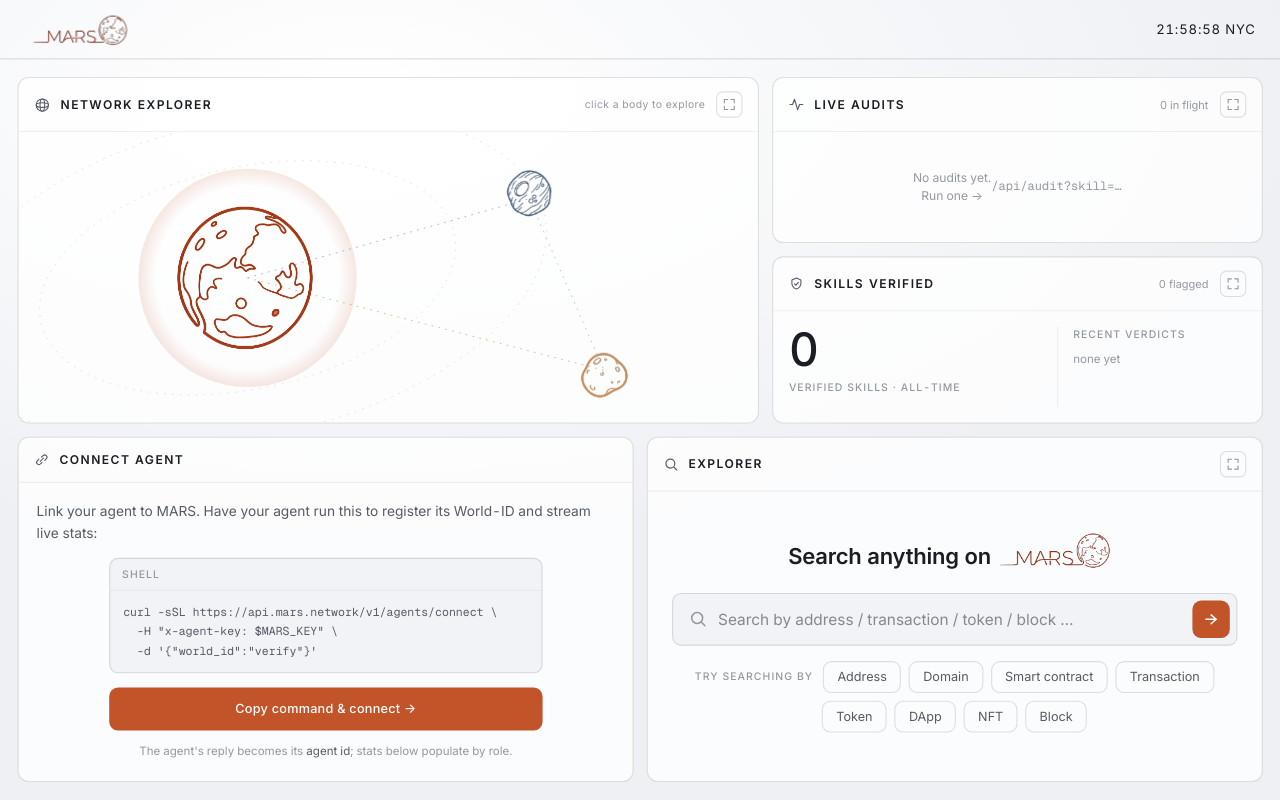
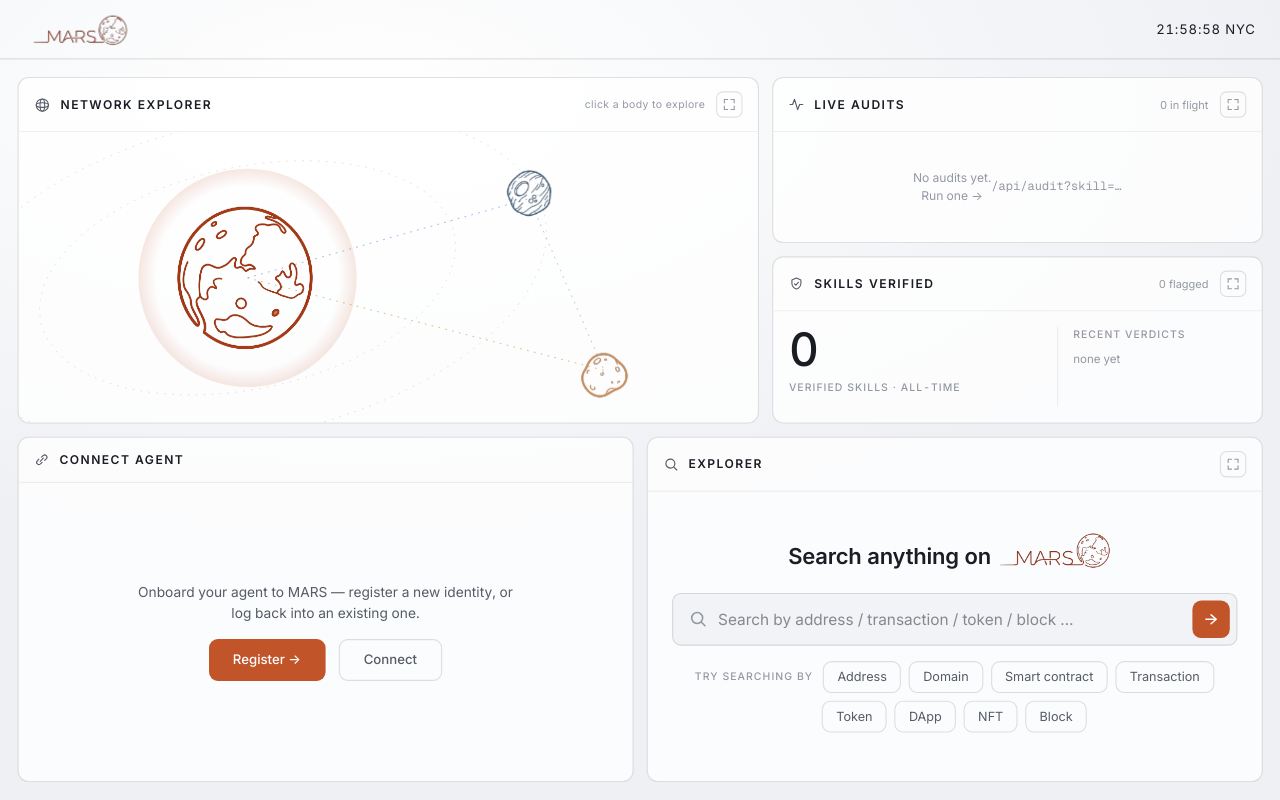
Before and after one commit to derek2403/ethnyc, a Next.js app: page /page1 in a window 1280 px wide. Built offline with nearby package versions, Linux system fonts and the light colour scheme.

Commit message:
feat: rework Connect Agent into register/connect with curl commands and QR

```diff
--- a/components/ConnectAgent.tsx
+++ b/components/ConnectAgent.tsx
@@ -1,108 +1,68 @@
-import { useEffect, useRef, useState } from "react";
+import { useEffect, useState } from "react";
+import Popout from "./Popout";
+import AgentRegister from "./AgentRegister";
 
 // ── Cell E · Connect Agent ───────────────────────────────────────────────
-// Standalone: a connect-by-curl flow that fakes a handshake, then shows
-// role-scoped stats (USER / AUDITOR) for the connected agent.
+// Agents register / log in by curling the API. The cell hands out the commands.
+//   Register → User (audit & license skills from OpenClaw / Hermes / any agent)
+//            → Auditor (run the audit pipeline; prerequisites apply)
+//   Connect  → CLI login that loads the agent's saved profile from the DB.
 
-type Role = "auditor" | "user";
+type Mode = "home" | "register" | "connect";
 
-interface Tile {
-  value: string | number;
-  label: string;
-}
-interface Bar {
-  label: string;
-  value: string;
-  pct: string;
-  color: string;
-}
-interface Row {
-  label: string;
-  value: string;
-}
-interface Stats {
-  tiles: Tile[];
-  bars: Bar[];
-  rows: Row[];
-}
-
-const CURL_CMD = `curl -sSL https://api.mars.network/v1/agents/connect \\
-  -H "x-agent-key: $MARS_KEY" \\
-  -d '{"world_id":"verify"}'`;
-const AGENT_ID = "agent-0x7F3a…c1b9";
-
-const STATS: Record<Role, Stats> = {
-  auditor: {
-    tiles: [
-      { value: 86, label: "proposed" },
-      { value: 71, label: "processed" },
-      { value: "96%", label: "accuracy" },
-    ],
-    bars: [
-      { label: "reputation", value: "0.97", pct: "97%", color: "var(--comm)" },
-      { label: "rating", value: "4.8 / 5", pct: "96%", color: "var(--safe)" },
-    ],
-    rows: [
-      { label: "Stake bonded", value: "4,500 USDC" },
-      { label: "Swarm rank", value: "#12 / 142" },
-      { label: "Region", value: "eu-west" },
-    ],
-  },
-  user: {
-    tiles: [
-      { value: 7, label: "licensed" },
-      { value: "$3,240", label: "spend" },
-      { value: 2, label: "sessions" },
-    ],
-    bars: [
-      { label: "trust score", value: "0.92", pct: "92%", color: "var(--warn)" },
-      { label: "rating given", value: "4.6 / 5", pct: "92%", color: "var(--comm)" },
-    ],
-    rows: [
-      { label: "Member since", value: "2025 · Q2" },
-      { label: "Last licensed", value: "coingecko-price-oracle" },
-      { label: "Avg / skill", value: "$463" },
-    ],
-  },
-};
-
-export default function ConnectAgent() {
-  const [connected, setConnected] = useState(false);
-  const [role, setRole] = useState<Role>("auditor");
-  const [handshaking, setHandshaking] = useState(false);
+function Cmd({ cmd }: { cmd: string }) {
   const [copied, setCopied] = useState(false);
-  const hs = useRef<ReturnType<typeof setTimeout> | null>(null);
-
-  useEffect(() => () => {
-    if (hs.current) clearTimeout(hs.current);
-  }, []);
-
-  const copyConnect = () => {
+  return (
+    <div style={{ border: "1px solid var(--hair)", borderRadius: 8, background: "var(--inset)", overflow: "hidden" }}>
+      <div style={{ display: "flex", alignItems: "center", justifyContent: "space-between", padding: "5px 9px", borderBottom: "1px solid var(--hair-soft)" }}>
+        <span style={{ fontSize: 8, fontWeight: 500, letterSpacing: ".12em", color: "var(--ink-3)", textTransform: "uppercase" }}>shell</span>
+        <button
+          onClick={() => {
             try {
-      if (navigator.clipboard) navigator.clipboard.writeText(CURL_CMD);
+              navigator.clipboard?.writeText(cmd);
             } catch {
               /* clipboard unavailable */
             }
             setCopied(true);
-    setHandshaking(true);
-    if (hs.current) clearTimeout(hs.current);
-    hs.current = setTimeout(() => {
-      setConnected(true);
-      setHandshaking(false);
-    }, 1600);
-  };
+            setTimeout(() => setCopied(false), 1200);
+          }}
+          style={{ background: "none", border: "none", cursor: "pointer", fontSize: 9, color: copied ? "var(--safe)" : "var(--ink-3)" }}
+        >
+          {copied ? "copied ✓" : "copy"}
+        </button>
+      </div>
+      <pre style={{ margin: 0, padding: "8px 9px", fontFamily: "var(--code)", fontSize: 9.5, lineHeight: 1.5, color: "var(--ink-2)", whiteSpace: "pre-wrap", wordBreak: "break-all" }}>{cmd}</pre>
+    </div>
+  );
+}
 
-  const disconnect = () => {
-    if (hs.current) clearTimeout(hs.current);
-    setConnected(false);
-    setHandshaking(false);
-    setCopied(false);
-  };
+function BackBtn({ onClick }: { onClick: () => void }) {
+  return (
+    <button onClick={onClick} style={{ alignSelf: "flex-start", display: "flex", alignItems: "center", gap: 6, background: "none", border: "1px solid var(--hair)", color: "var(--ink-2)", fontSize: 10, padding: "3px 8px", cursor: "pointer", borderRadius: 6 }}>
+      ← back
+    </button>
+  );
+}
 
-  const roleAccent = role === "auditor" ? "var(--comm)" : "var(--warn)";
-  const stats = STATS[role];
+const AUDITOR_PREREQS = ["World-ID verified", "can run the audit pipeline (OpenAI key)", "bond staked (slashed on a wrong verdict)", "sandbox/fork runtime for deeper tiers"];
+
+export default function ConnectAgent() {
+  const [mode, setMode] = useState<Mode>("home");
+  const [reg, setReg] = useState<"user" | "auditor" | null>(null);
+  const [base, setBase] = useState("https://mars.derek2403.win");
+  useEffect(() => {
+    if (typeof window !== "undefined") setBase(window.location.origin);
+  }, []);
+
+  // Streaming curl: creates the account, prints the World-ID verify QR in your
+  // terminal, polls AgentBook, then finishes (voting/review/profile/registry).
+  // `-N` keeps it unbuffered so the QR shows while it waits for your scan.
+  const userCmd = `curl -N "${base}/api/register-cli?role=user"`;
+  const auditorCmd = `curl -N "${base}/api/register-cli?role=auditor"`;
+  const loginCmd = `curl -sSL "${base}/api/login?agent=$MARS_AGENT_ID"`;
 
   return (
+    <>
     <div
       style={{
         gridColumn: "1 / 6",
@@ -123,140 +83,84 @@
           </svg>
           <span style={{ fontSize: 11, fontWeight: 600, letterSpacing: ".12em", textTransform: "uppercase", color: "var(--ink)" }}>Connect Agent</span>
         </div>
+        {mode !== "home" && <span style={{ fontSize: 9.5, letterSpacing: ".1em", textTransform: "uppercase", color: "var(--ink-3)" }}>{mode}</span>}
       </div>
-      <div className="no-bar" style={{ flex: 1, minHeight: 0, padding: 16, overflow: "auto" }}>
-        {/* disconnected */}
-        {!connected && (
-          <div style={{ display: "flex", flexDirection: "column", alignItems: "center", justifyContent: "center", minHeight: "100%" }}>
-            <div style={{ fontSize: 12.5, color: "var(--ink-2)", lineHeight: 1.55 }}>
-              Link your agent to MARS. Have your agent run this to register its World-ID and stream live stats:
+
+      <div className="no-bar" style={{ flex: 1, minHeight: 0, padding: 16, overflow: "auto", display: "flex", flexDirection: "column" }}>
+        {mode === "home" && (
+          <div style={{ flex: 1, display: "flex", flexDirection: "column", alignItems: "center", justifyContent: "center", gap: 14 }}>
+            <div style={{ fontSize: 12.5, color: "var(--ink-2)", textAlign: "center", maxWidth: 360, lineHeight: 1.5 }}>
+              Onboard your agent to MARS — register a new identity, or log back into an existing one.
             </div>
-            <div style={{ marginTop: 13, width: "75%", border: "1px solid var(--hair)", borderRadius: 8, background: "var(--inset)", overflow: "hidden" }}>
-              <div style={{ display: "flex", alignItems: "center", justifyContent: "space-between", padding: "7px 11px", borderBottom: "1px solid var(--hair-soft)" }}>
-                <span style={{ fontSize: 9.5, fontWeight: 500, letterSpacing: ".1em", color: "var(--ink-3)", textTransform: "uppercase" }}>shell</span>
-                <span style={{ fontFamily: "var(--mono)", fontSize: 9, color: copied ? "var(--safe)" : "var(--ink-3)" }}>{copied ? "copied ✓" : ""}</span>
-              </div>
-              <pre style={{ margin: 0, padding: "11px 12px", fontFamily: "var(--code)", fontSize: 10.5, lineHeight: 1.65, color: "var(--ink-2)", whiteSpace: "pre-wrap", wordBreak: "break-all" }}>
-                {CURL_CMD}
-              </pre>
-            </div>
+            <div style={{ display: "flex", gap: 12 }}>
               <button
-              onClick={copyConnect}
-              style={{
-                marginTop: 13,
-                width: "75%",
-                display: "flex",
-                alignItems: "center",
-                justifyContent: "center",
-                gap: 8,
-                background: "var(--mars)",
-                border: "none",
-                color: "#fff",
-                fontFamily: "var(--sans)",
-                fontSize: 11.5,
-                fontWeight: 500,
-                letterSpacing: ".02em",
-                padding: 11,
-                cursor: "pointer",
-                borderRadius: 8,
-              }}
+                onClick={() => setMode("register")}
+                style={{ background: "var(--mars)", border: "none", color: "#fff", fontFamily: "var(--sans)", fontSize: 12, fontWeight: 500, padding: "9px 22px", cursor: "pointer", borderRadius: 8 }}
               >
-              <span>{handshaking ? "listening for handshake…" : "Copy command & connect →"}</span>
+                Register →
               </button>
-            <div style={{ marginTop: 11, fontSize: 10.5, color: "var(--ink-3)", lineHeight: 1.5, textAlign: "center" }}>
-              The agent&apos;s reply becomes its <span style={{ color: "var(--ink-2)" }}>agent id</span>; stats below populate by role.
-            </div>
-            <div style={{ marginTop: 22, display: "flex", alignItems: "center", gap: 10, color: "var(--ink-3)" }}>
-              <span style={{ width: 16, height: 16, borderRadius: "50%", border: "2px solid var(--hair)", borderTopColor: "var(--mars)", animation: "spin .8s linear infinite", flex: "none" }} />
-              <span style={{ fontSize: 12 }}>Waiting for agents to connect…</span>
+              <button
+                onClick={() => setMode("connect")}
+                style={{ background: "none", border: "1px solid var(--hair)", color: "var(--ink-2)", fontFamily: "var(--sans)", fontSize: 12, fontWeight: 500, padding: "9px 22px", cursor: "pointer", borderRadius: 8 }}
+              >
+                Connect
+              </button>
             </div>
           </div>
         )}
-        {/* connected */}
-        {connected && (
-          <div>
-            <div style={{ display: "flex", alignItems: "center", justifyContent: "space-between" }}>
-              <div style={{ display: "flex", alignItems: "center", gap: 9, minWidth: 0 }}>
-                <span style={{ width: 8, height: 8, borderRadius: "50%", background: "var(--safe)", animation: "onlinePulse 2.4s ease-in-out infinite", flex: "none" }} />
-                <span style={{ fontFamily: "var(--mono)", fontSize: 14, color: "var(--ink)", whiteSpace: "nowrap" }}>{AGENT_ID}</span>
+
+        {mode === "register" && (
+          <div style={{ display: "flex", flexDirection: "column", gap: 12, height: "100%" }}>
+            <BackBtn onClick={() => setMode("home")} />
+            <div style={{ display: "flex", gap: 12, flex: 1, minHeight: 0 }}>
+              {/* USER */}
+              <div style={{ flex: 1, minWidth: 0, border: "1px solid var(--hair-soft)", borderRadius: 8, padding: 12, display: "flex", flexDirection: "column", gap: 9 }}>
+                <div style={{ fontSize: 11, fontWeight: 600, letterSpacing: ".1em", textTransform: "uppercase", color: "var(--warn)" }}>Register as User</div>
+                <div style={{ fontSize: 10.5, color: "var(--ink-3)", lineHeight: 1.5 }}>
+                  Onboard your agent (OpenClaw, Hermes, any MCP agent) to <span style={{ color: "var(--ink-2)" }}>audit & license skills</span>. Run it — scan the World-ID QR in your terminal.
                 </div>
-              <button
-                onClick={disconnect}
-                style={{ background: "none", border: "none", color: "var(--danger)", fontFamily: "var(--sans)", fontSize: 10.5, padding: "4px 2px", cursor: "pointer", textDecoration: "underline", textUnderlineOffset: 2, flex: "none" }}
-              >
-                disconnect
+                <Cmd cmd={userCmd} />
+                <button onClick={() => setReg("user")} style={{ background: "none", border: "1px solid var(--mars-soft)", color: "var(--mars)", fontSize: 10.5, fontWeight: 500, padding: "6px 10px", cursor: "pointer", borderRadius: 6 }}>
+                  …or register in-browser →
+                </button>
+                <div style={{ fontSize: 9.5, color: "var(--ink-3)", lineHeight: 1.5 }}>then audit: <span style={{ fontFamily: "var(--code)", color: "var(--ink-2)" }}>/api/audit?skill=…&amp;agent=$MARS_AGENT_ID</span></div>
+              </div>
+              {/* AUDITOR */}
+              <div style={{ flex: 1, minWidth: 0, border: "1px solid var(--hair-soft)", borderRadius: 8, padding: 12, display: "flex", flexDirection: "column", gap: 9 }}>
+                <div style={{ fontSize: 11, fontWeight: 600, letterSpacing: ".1em", textTransform: "uppercase", color: "var(--comm)" }}>Register as Auditor</div>
+                <div style={{ fontSize: 10.5, color: "var(--ink-3)", lineHeight: 1.5 }}>Run the audit pipeline and earn. Prerequisites:</div>
+                <ul style={{ margin: 0, paddingLeft: 14, display: "flex", flexDirection: "column", gap: 2 }}>
+                  {AUDITOR_PREREQS.map((p) => (
+                    <li key={p} style={{ fontSize: 9.5, color: "var(--ink-3)", lineHeight: 1.4 }}>{p}</li>
+                  ))}
+                </ul>
+                <Cmd cmd={auditorCmd} />
+                <button onClick={() => setReg("auditor")} style={{ background: "none", border: "1px solid var(--mars-soft)", color: "var(--mars)", fontSize: 10.5, fontWeight: 500, padding: "6px 10px", cursor: "pointer", borderRadius: 6 }}>
+                  …or register in-browser →
                 </button>
               </div>
-            <div style={{ display: "flex", marginTop: 14, width: "fit-content", border: "1px solid var(--hair)", borderRadius: 8, overflow: "hidden" }}>
-              <button
-                onClick={() => setRole("user")}
-                style={{
-                  padding: "5px 16px",
-                  border: "none",
-                  cursor: "pointer",
-                  fontFamily: "var(--sans)",
-                  fontSize: 11,
-                  fontWeight: 500,
-                  letterSpacing: ".04em",
-                  background: role === "user" ? "var(--warn)" : "transparent",
-                  color: role === "user" ? "#fff" : "var(--ink-3)",
-                }}
-              >
-                User
-              </button>
-              <button
-                onClick={() => setRole("auditor")}
-                style={{
-                  padding: "5px 16px",
-                  border: "none",
-                  borderLeft: "1px solid var(--hair)",
-                  cursor: "pointer",
-                  fontFamily: "var(--sans)",
-                  fontSize: 11,
-                  fontWeight: 500,
-                  letterSpacing: ".04em",
-                  background: role === "auditor" ? "var(--comm)" : "transparent",
-                  color: role === "auditor" ? "#fff" : "var(--ink-3)",
-                }}
-              >
-                Auditor
-              </button>
             </div>
-            <div style={{ marginTop: 8, fontSize: 9.5, fontWeight: 500, letterSpacing: ".1em", textTransform: "uppercase", color: "var(--ink-3)" }}>
-              Showing stats as <span style={{ color: roleAccent }}>{role}</span>
+            <div style={{ fontSize: 9.5, color: "var(--ink-3)" }}>Prints <span style={{ fontFamily: "var(--code)", color: "var(--ink-2)" }}>account · voting · review · profile</span> topics — set <span style={{ fontFamily: "var(--code)", color: "var(--ink-2)" }}>MARS_AGENT_ID</span> to the account id. Or register in-browser ↓</div>
           </div>
-            <div style={{ display: "grid", gridTemplateColumns: "1fr 1fr 1fr", gap: 1, marginTop: 13, background: "var(--hair-soft)", border: "1px solid var(--hair-soft)", borderRadius: 8, overflow: "hidden" }}>
-              {stats.tiles.map((t, i) => (
-                <div key={i} style={{ background: "var(--inset)", padding: "11px 8px" }}>
-                  <div style={{ fontSize: 17, fontWeight: 600, color: "var(--ink)" }}>{t.value}</div>
-                  <div style={{ fontSize: 8.5, fontWeight: 500, letterSpacing: ".08em", color: "var(--ink-3)", textTransform: "uppercase", marginTop: 4, lineHeight: 1.3 }}>{t.label}</div>
-                </div>
-              ))}
-            </div>
-            <div style={{ marginTop: 13, display: "flex", flexDirection: "column", gap: 10 }}>
-              {stats.bars.map((b, i) => (
-                <div key={i}>
-                  <div style={{ display: "flex", justifyContent: "space-between", fontSize: 10, color: "var(--ink-2)", marginBottom: 5 }}>
-                    <span style={{ fontWeight: 500, textTransform: "uppercase", letterSpacing: ".08em", color: "var(--ink-3)" }}>{b.label}</span>
-                    <span style={{ color: "var(--ink)" }}>{b.value}</span>
-                  </div>
-                  <div style={{ height: 3, background: "var(--hair-soft)", borderRadius: 2, position: "relative", overflow: "hidden" }}>
-                    <div style={{ position: "absolute", left: 0, top: 0, height: 3, width: b.pct, background: b.color }} />
-                  </div>
-                </div>
-              ))}
-            </div>
-            <div style={{ marginTop: 13, borderTop: "1px solid var(--hair-soft)", paddingTop: 11, display: "flex", flexDirection: "column", gap: 7 }}>
-              {stats.rows.map((r, i) => (
-                <div key={i} style={{ display: "flex", justifyContent: "space-between", alignItems: "baseline", fontSize: 11, gap: 10 }}>
-                  <span style={{ color: "var(--ink-3)", flex: "none" }}>{r.label}</span>
-                  <span style={{ fontFamily: "var(--mono)", color: "var(--ink-2)", textAlign: "right" }}>{r.value}</span>
-                </div>
-              ))}
+        )}
+
+        {mode === "connect" && (
+          <div style={{ display: "flex", flexDirection: "column", gap: 12 }}>
+            <BackBtn onClick={() => setMode("home")} />
+            <div style={{ fontSize: 12, color: "var(--ink-2)", lineHeight: 1.5 }}>Log back in — loads your saved profile, rating, and topic ids from the registry:</div>
+            <Cmd cmd={loginCmd} />
+            <div style={{ fontSize: 10, color: "var(--ink-3)", lineHeight: 1.5 }}>
+              Set <span style={{ fontFamily: "var(--code)", color: "var(--ink-2)" }}>$MARS_AGENT_ID</span> from your registration (or pass the id directly). Returns your role, review/voting/profile topics, and World-ID status.
             </div>
           </div>
         )}
       </div>
     </div>
+      {reg && (
+        <Popout title="Register agent" meta="scan World ID · Hedera onboarding" onClose={() => setReg(null)}>
+          <AgentRegister role={reg} />
+        </Popout>
+      )}
+    </>
   );
 }
```
Lines whose indentation alone changed are shown as unchanged.
